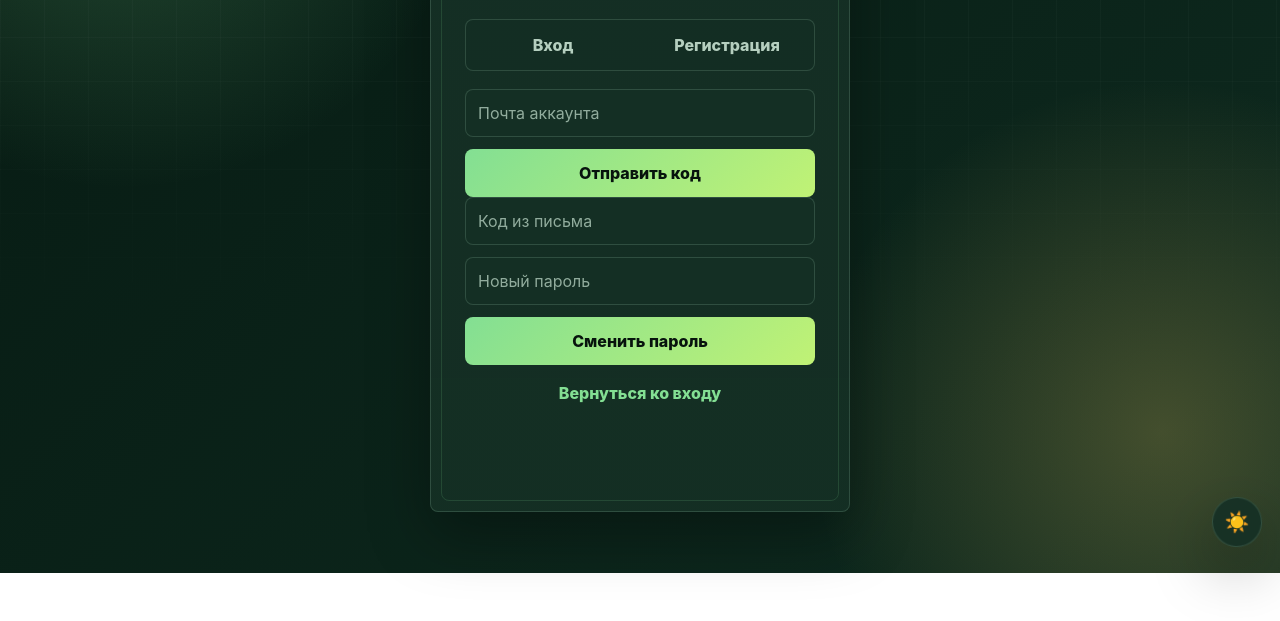
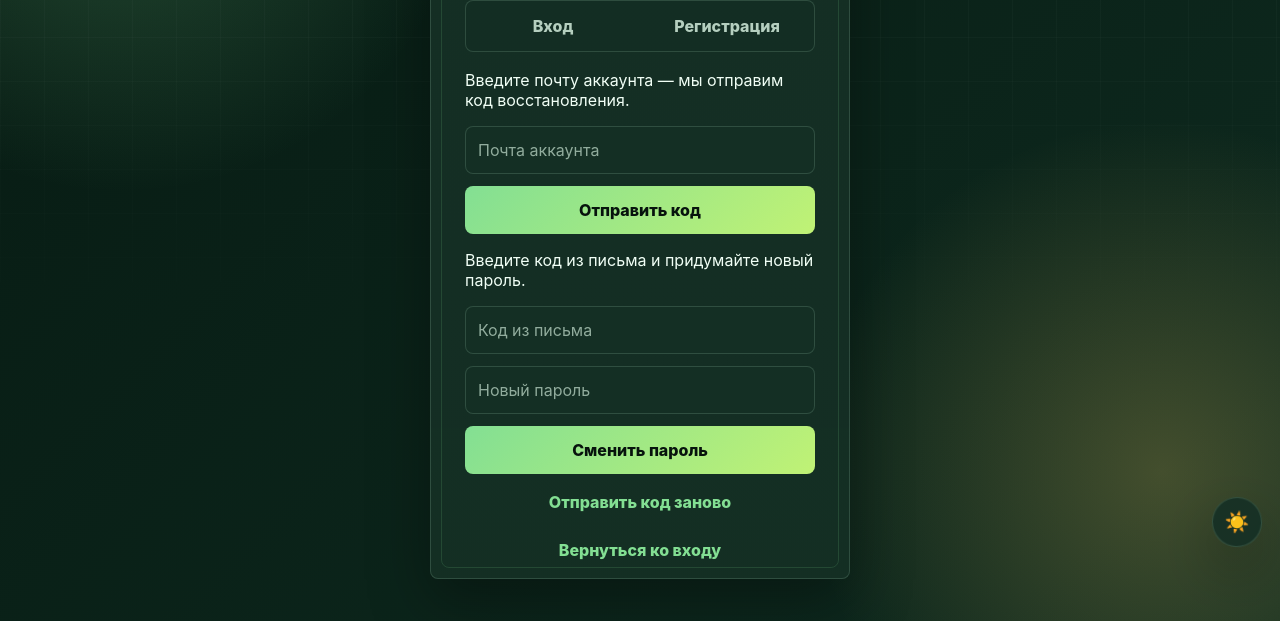
Before and after one commit to pioterdrozdo-ctrl/BIBLIOTECH, a website: page frontend/index.html in a window 1280 px wide. Both pictures are taken after a click on the button "Забыли пароль?". Shown: the part 227-848 px from the top of the page. Before the commit the page ends 800 px from the top, so only its background shows below. Drawn offline with Linux system fonts and the light colour scheme.

Commit message:
fix: split password reset into steps

```diff
--- a/frontend/index.html
+++ b/frontend/index.html
@@ -44,11 +44,18 @@
         </div>
 
         <div id="resetForm" class="form">
-            <input type="email" id="resetEmail" placeholder="Почта аккаунта">
-            <button onclick="requestPasswordReset()">Отправить код</button>
-            <input type="text" id="resetCode" inputmode="numeric" placeholder="Код из письма">
-            <input type="password" id="resetPassword" placeholder="Новый пароль">
-            <button onclick="confirmPasswordReset()">Сменить пароль</button>
+            <div class="reset-step active" id="resetEmailStep">
+                <p class="reset-note">Введите почту аккаунта — мы отправим код восстановления.</p>
+                <input type="email" id="resetEmail" placeholder="Почта аккаунта">
+                <button onclick="requestPasswordReset()">Отправить код</button>
+            </div>
+            <div class="reset-step" id="resetCodeStep">
+                <p class="reset-note">Введите код из письма и придумайте новый пароль.</p>
+                <input type="text" id="resetCode" inputmode="numeric" placeholder="Код из письма">
+                <input type="password" id="resetPassword" placeholder="Новый пароль">
+                <button onclick="confirmPasswordReset()">Сменить пароль</button>
+                <button class="auth-link-btn" onclick="showResetStep('email')" type="button">Отправить код заново</button>
+            </div>
             <button class="auth-link-btn" onclick="switchTab('login')" type="button">Вернуться ко входу</button>
             <div id="resetInfo" class="success"></div>
             <div id="resetError" class="error"></div>
```
